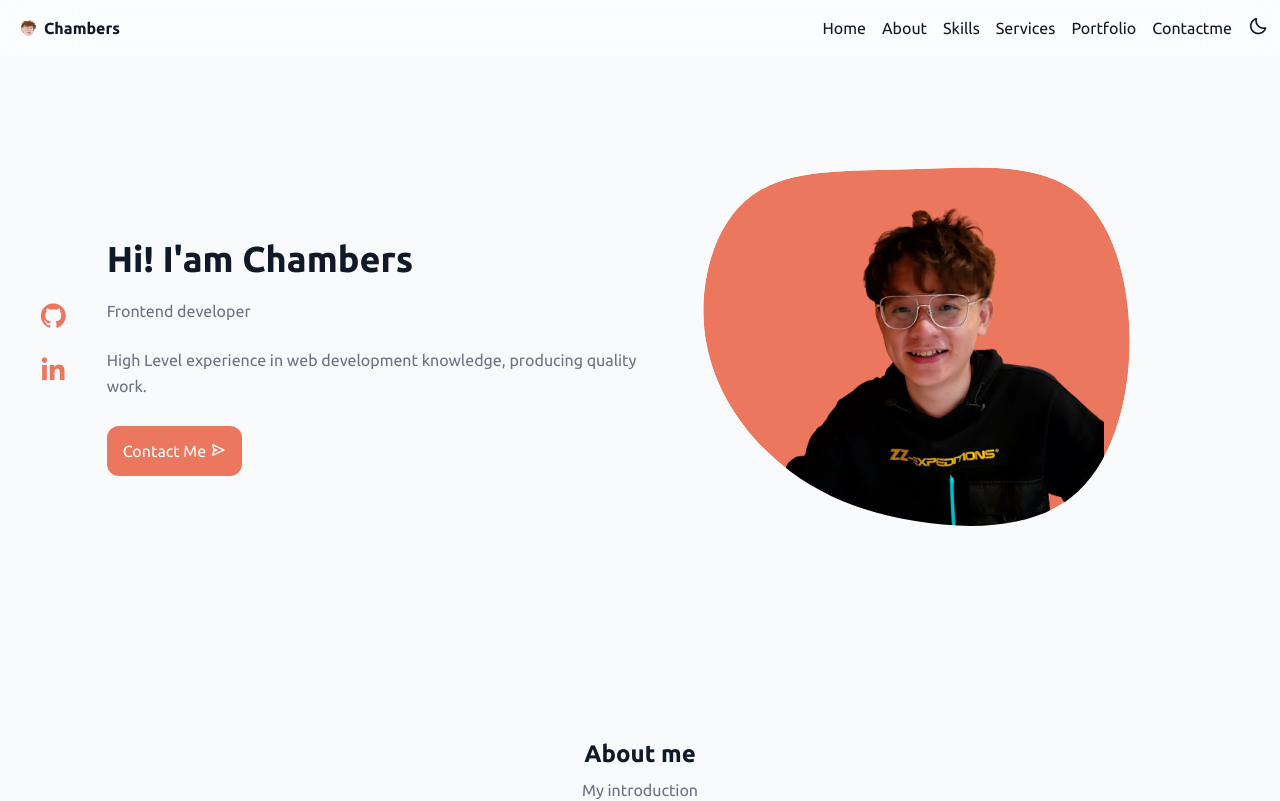
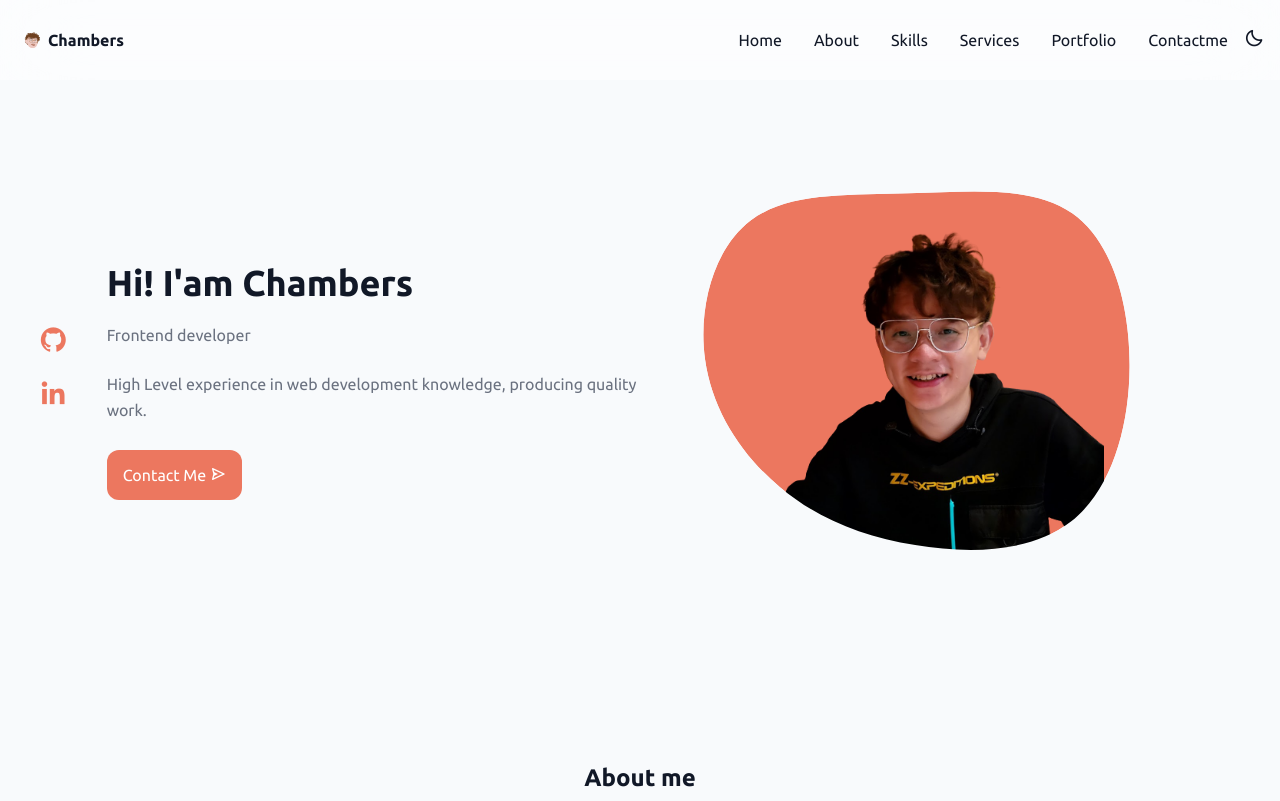
Before and after one commit to connectshark/nosegates, a Vue app: page / in a window 1280 px wide. Shown: the top 801 px of the page. Built offline with nearby package versions, Linux system fonts and the light colour scheme; the HTML template or start-up script is replaced by a standard one.

Commit message:
更新package版本,微卷軸上方高度

```diff
--- a/src/components/container/sectionContainer.vue
+++ b/src/components/container/sectionContainer.vue
@@ -1,6 +1,6 @@
 <template>
   <section class="mb-20 py-10">
-    <h2 :id="props.name" class="lg:scroll-m-16 text-center text-2xl font-bold leading-loose">{{ props.title }}</h2>
+    <h2 :id="props.name" class="lg:scroll-m-20 text-center text-2xl font-bold leading-loose">{{ props.title }}</h2>
     <p class="dark:text-white text-gray-500 text-center mb-10">{{ props.subTitle }}</p>
     <slot/>
   </section>
--- a/src/components/topHeader.vue
+++ b/src/components/topHeader.vue
@@ -1,7 +1,7 @@
 <template>
   <header
     class="lg:border-0 lg:sticky lg:bottom-auto lg:top-0 fixed bottom-0 left-0 w-full border-t-2 border-white/20 [@supports(backdrop-filter:blur(0))]:bg-white/50 bg-white/90 [@supports(backdrop-filter:blur(0))]:dark:bg-slate-900/50 dark:bg-slate-900/90 [@supports(backdrop-filter:blur(0))]:backdrop-blur-2xl z-10">
-    <nav class=" container mx-auto lg:p-3 p-5 flex justify-between items-center">
+    <nav class=" container mx-auto lg:py-6 p-4 flex justify-between items-center">
       <router-link to="/">
         <figure class=" w-8 inline-block align-middle">
           <img loading="lazy" src="../assets/logo-s.png" alt="logo">
@@ -9,9 +9,9 @@
         <h2 class=" font-bold inline-block align-middle">Chambers</h2>
       </router-link>
       <ul :class="{ 'hidden': !isOpen }"
-        class=" bg-white dark:bg-slate-900 lg:dark:bg-transparent lg:bg-transparent lg:border-none lg:flex lg:static lg:p-0 lg:rounded-t-none lg:w-auto lg:ml-auto lg:mr-4 grid grid-cols-3 grid-rows-2 gap-4 absolute left-0 w-full p-4 rounded-t-3xl border-t-2 transition bottom-full dark:border-slate-900/50">
+        class="bg-white dark:bg-slate-900 lg:dark:bg-transparent lg:bg-transparent lg:border-none lg:flex lg:static lg:p-0 lg:rounded-t-none lg:w-auto lg:ml-auto lg:mr-4 grid grid-cols-3 grid-rows-2 gap-8 absolute left-0 w-full p-4 rounded-t-3xl border-t-2 transition bottom-full dark:border-slate-900/50">
         <li v-once v-for="item in navGroup" :key="item.class">
-          <a @click="isOpen = false" :href="item.url" class=" p-2 text-center lg:p-0">
+          <a @click="isOpen = false" :href="item.url" class="p-2 text-center lg:p-0">
             <p class=" lg:hidden text-xl"><i class='bx' :class="item.class"></i></p>
             <p>{{ item.content }}</p>
           </a>
--- a/src/views/HomeView.vue
+++ b/src/views/HomeView.vue
@@ -92,7 +92,7 @@
       </div>
     </SectionContainer>
 
-    <section class="mb-20 py-10 lg:scroll-m-16">
+    <section class="mb-20 py-10 lg:scroll-m-20">
       <div class=" max-w-4xl w-5/6 rounded-3xl mx-auto bg-gradient-to-r from-primary to-primary/70 p-10 lg:flex dark:bg-black dark:bg-none  transition">
         <div class=" lg:w-4/6 mb-5 lg:mb-0">
           <h2 class="text-2xl font-bold leading-loose tracking-tighter text-white">You have a new project</h2>
```
Also changed, not shown: package.json (+9 -9 lines), 1 other file (tests, documents, lock files or other folders).
